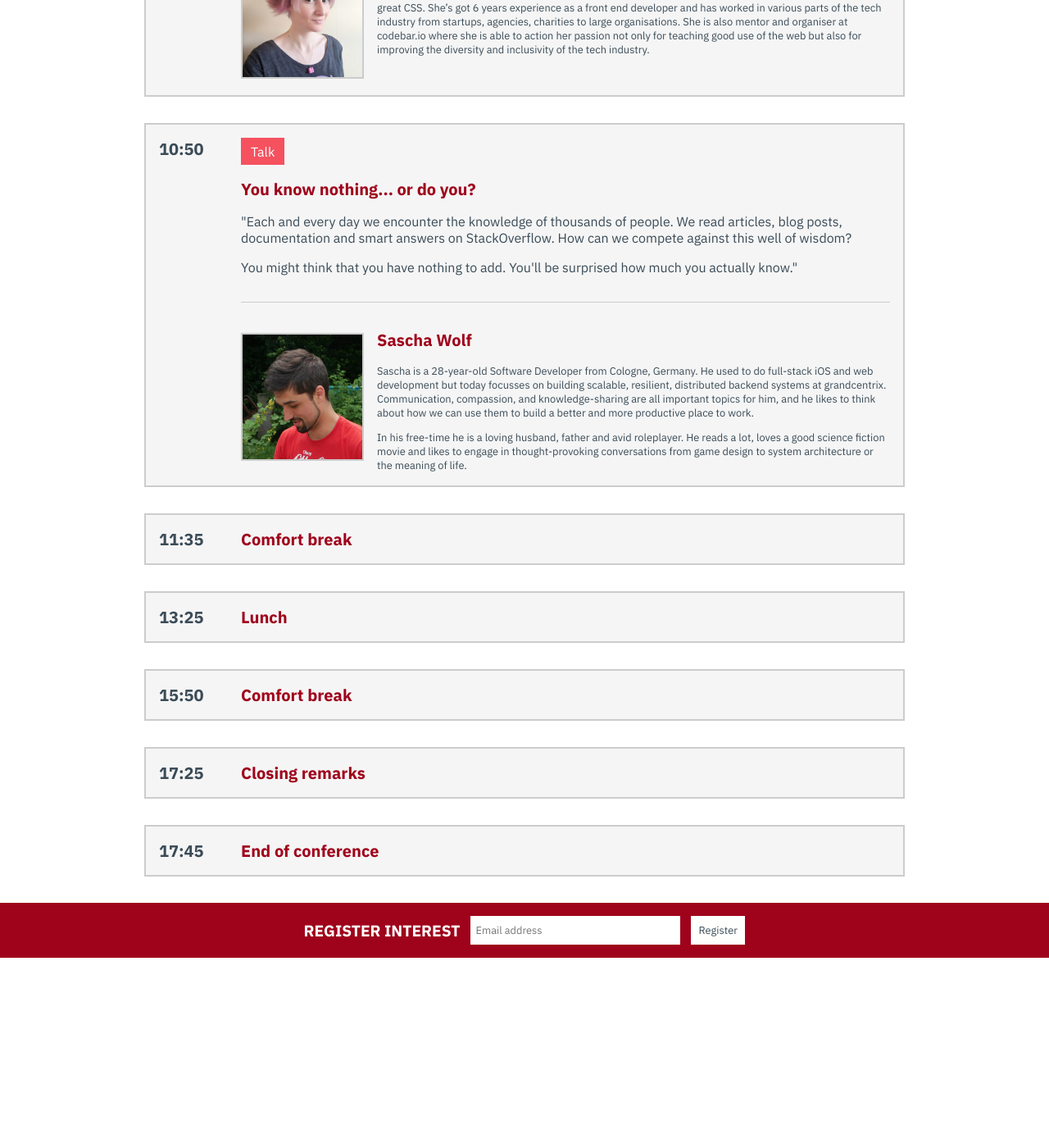
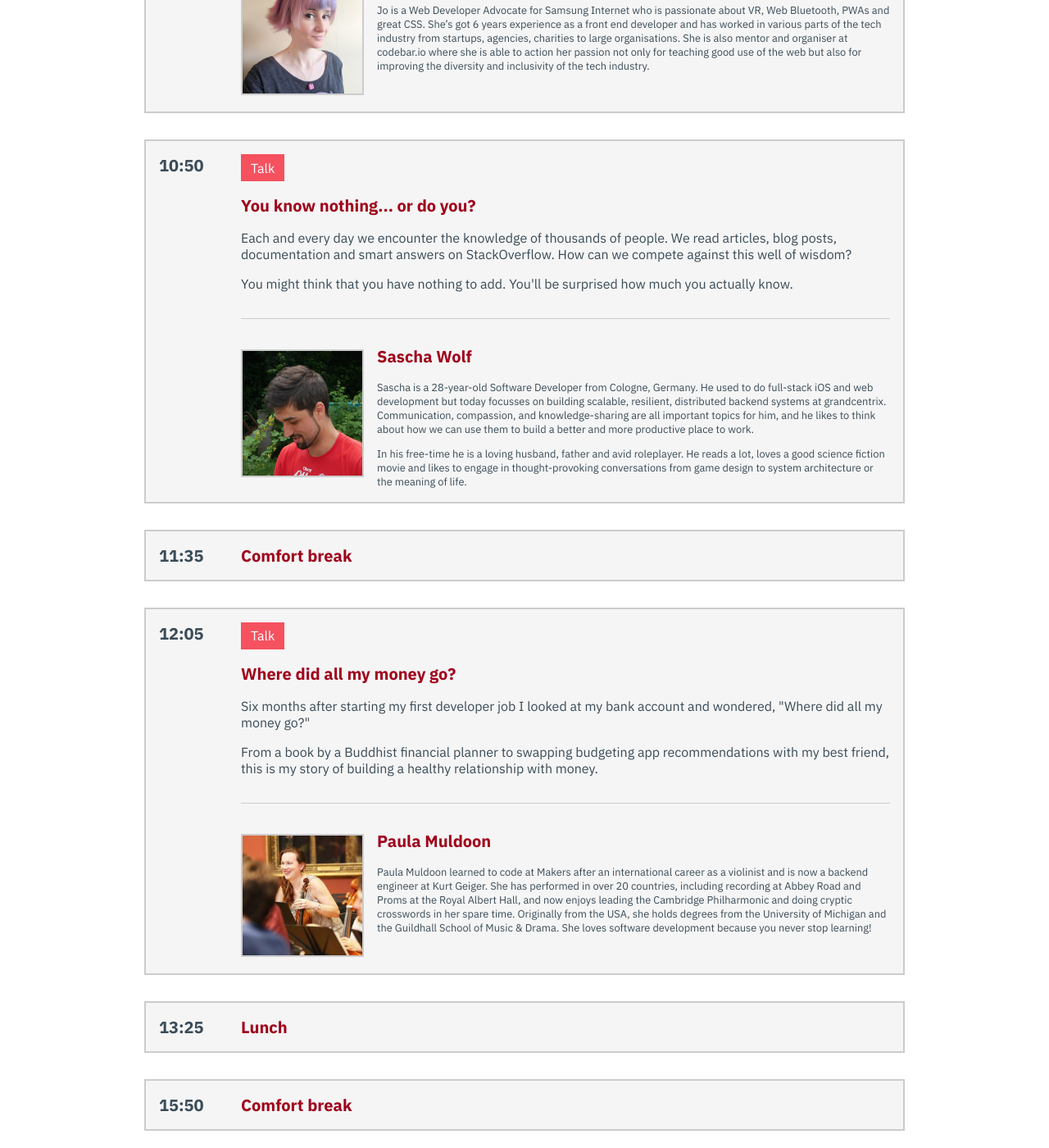
Before and after one commit to underlandxyz/2019.yougotthis.io, a Jekyll site: the page built from schedule.md, in a window 1280 px wide and 1400 px high, scrolled down 937 px. Shown: the whole window at 82% size. Built offline with Jekyll 4.4.1, drawn with Linux system fonts in a browser that asks for light colours; before the commit the page ends 2105 px from its top, so only the background shows below that; some of the changed text lies outside the part shown.

Commit message:
paula speaker

```diff
--- a/docs/feed.xml
+++ b/docs/feed.xml
@@ -1 +1 @@
-<?xml version="1.0" encoding="utf-8"?><feed xmlns="http://www.w3.org/2005/Atom" ><generator uri="https://jekyllrb.com/" version="3.8.3">Jekyll</generator><link href="http://localhost:4000/feed.xml" rel="self" type="application/atom+xml" /><link href="http://localhost:4000/" rel="alternate" type="text/html" /><updated>2018-10-15T14:50:55+01:00</updated><id>http://localhost:4000/</id><title type="html">You Got This</title><subtitle>An affordable one-stream conference for junior developers and designers on skills needed for a happy, healthy work life.</subtitle></feed>
+<?xml version="1.0" encoding="utf-8"?><feed xmlns="http://www.w3.org/2005/Atom" ><generator uri="https://jekyllrb.com/" version="3.8.3">Jekyll</generator><link href="http://localhost:4000/feed.xml" rel="self" type="application/atom+xml" /><link href="http://localhost:4000/" rel="alternate" type="text/html" /><updated>2018-10-29T17:39:15+00:00</updated><id>http://localhost:4000/</id><title type="html">You Got This</title><subtitle>An affordable one-stream conference for junior developers and designers on skills needed for a happy, healthy work life.</subtitle></feed>
--- a/schedule.md
+++ b/schedule.md
@@ -5,7 +5,7 @@ title: Schedule
 
 <div class="w">
   <h1 class="title">Schedule</h1>
-  <p>This schedule is incomplete, but we hope that by providing this ahead of time you can make plans around this event.</p>
+  <p>This schedule is being announced over the coming weeks, but we hope that by providing this ahead of time you can make plans around this event.</p>
   <ul class='t'>
     <li>
       <div class="time">09:30</div>
@@ -53,7 +53,7 @@ title: Schedule
         <div class="c">
           <h2>You know nothing... or do you?</h2>
           <div class="desc">
-            <p>"Each and every day we encounter the knowledge of thousands of people. We read articles, blog posts, documentation and smart answers on StackOverflow. How can we compete against this well of wisdom?</p><p>You might think that you have nothing to add. You'll be surprised how much you actually know."</p>
+            <p>Each and every day we encounter the knowledge of thousands of people. We read articles, blog posts, documentation and smart answers on StackOverflow. How can we compete against this well of wisdom?</p><p>You might think that you have nothing to add. You'll be surprised how much you actually know.</p>
           </div>
         </div>
         <div class="s">
@@ -72,6 +72,27 @@ title: Schedule
       <div class="info">
         <div class="c">
           <h2>Comfort break</h2>
+        </div>
+      </div>
+    </li>
+    <li>
+      <div class="time">12:05</div>
+      <div class="info">
+        <span class="type">Talk</span>
+        <div class="c">
+          <h2>Where did all my money go?</h2>
+          <div class="desc">
+            <p>Six months after starting my first developer job I looked at my bank account and wondered, "Where did all my money go?"</p><p>From a book by a Buddhist financial planner to swapping budgeting app recommendations with my best friend, this is my story of building a healthy relationship with money.</p>
+          </div>
+        </div>
+        <div class="s">
+          <div class="img">
+            <img src="/assets/img/speakers/paula.jpg" alt="Photo of Paula">
+          </div>
+          <div class="c">
+            <h2>Paula Muldoon</h2>
+            <p>Paula Muldoon learned to code at Makers after an international career as a violinist and is now a backend engineer at Kurt Geiger.  She has performed in over 20 countries, including recording at Abbey Road and Proms at the Royal Albert Hall, and now enjoys leading the Cambridge Philharmonic and doing cryptic crosswords in her spare time. Originally from the USA, she holds degrees from the University of Michigan and the Guildhall School of Music & Drama.  She loves software development because you never stop learning!</p>
+          </div>
         </div>
       </div>
     </li>
```
Also changed, not shown: docs/schedule.html (+23 -2 lines), assets/img/logo-banner.png (added), assets/img/logo-fist-only.png (added), assets/img/social/speaker-paula.png (added), assets/img/social/speaker-sascha.png (added), assets/img/speakers/paula.jpg (added), assets/img/thanks/github.png (added), docs/assets/img/logo-banner.png (added), docs/assets/img/logo-fist-only.png (added), docs/assets/img/social/speaker-paula.png (added), docs/assets/img/social/speaker-sascha.png (added), docs/assets/img/speakers/paula.jpg (added), docs/assets/img/thanks/github.png (added).
